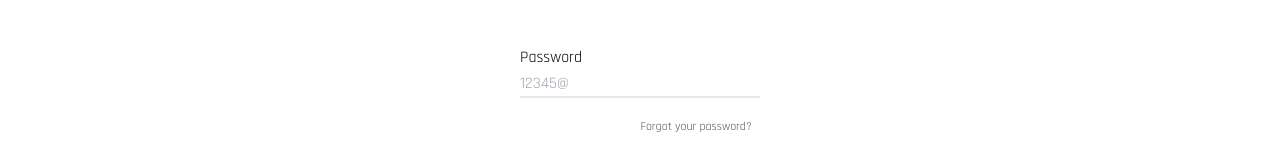
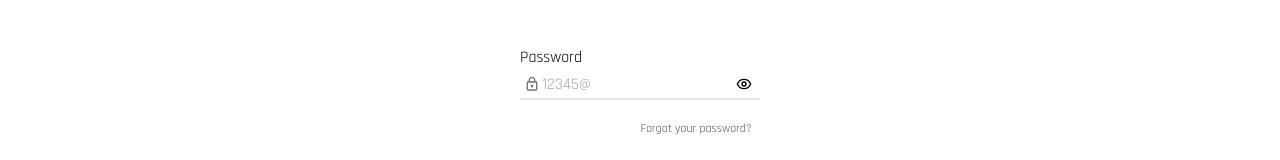
Before and after one commit to GabrielFernandesO/fut-set, a Next.js app: page / in a window 1280 px wide. Shown: the part 472-632 px from the top of the page. Built offline with nearby package versions, Linux system fonts and the light colour scheme.

Commit message:
Icons Login

```diff
--- a/src/app/page.js
+++ b/src/app/page.js
@@ -1,5 +1,17 @@
+"use client"
+
 import { FaRegEnvelope } from "react-icons/fa";
+import { MdOutlineLock } from "react-icons/md";
+import { LuEye } from "react-icons/lu";
+import { LuEyeOff } from "react-icons/lu";
+import { useState } from "react";
 export default function Login() {
+
+const [showPassword, setShowPassword] = useState(false)
+function togglePassword(){
+  setShowPassword(!showPassword)
+}
+
   return (
     <main className="flex flex-col items-center h-screen">
       <div className="text-center mt-20">
@@ -19,7 +31,26 @@ export default function Login() {
         </div>
         <div className="flex flex-col" >
           <label>Password</label>
-          <input type="password" className="h-7 w-[15rem] border-b-2 outline-none " placeholder='12345@'></input>
+          <div className="flex items-center w-[15rem] border-b-2 border-gray-200 pl-1">
+          <span className="pr-0.5">
+          <MdOutlineLock className="text-gray-500 text-md" />
+          </span>
+
+              <input type={!showPassword ? "password" : "text"}
+               className="h-7 w-64 border-0 outline-none " placeholder='12345@'></input>
+
+
+            <span className="pr-2 cursor-pointer">
+              { !showPassword && (
+                <LuEye onClick ={togglePassword}/>
+              )}
+              { showPassword && (
+                <LuEyeOff onClick = {togglePassword}/>
+              )}
+            </span>
+
+          </div>
+
         </div>
         <div className="">
           <a className="ml-28 text-xs cursor-pointer hover:text-gray-400 text-gray-600">
```
